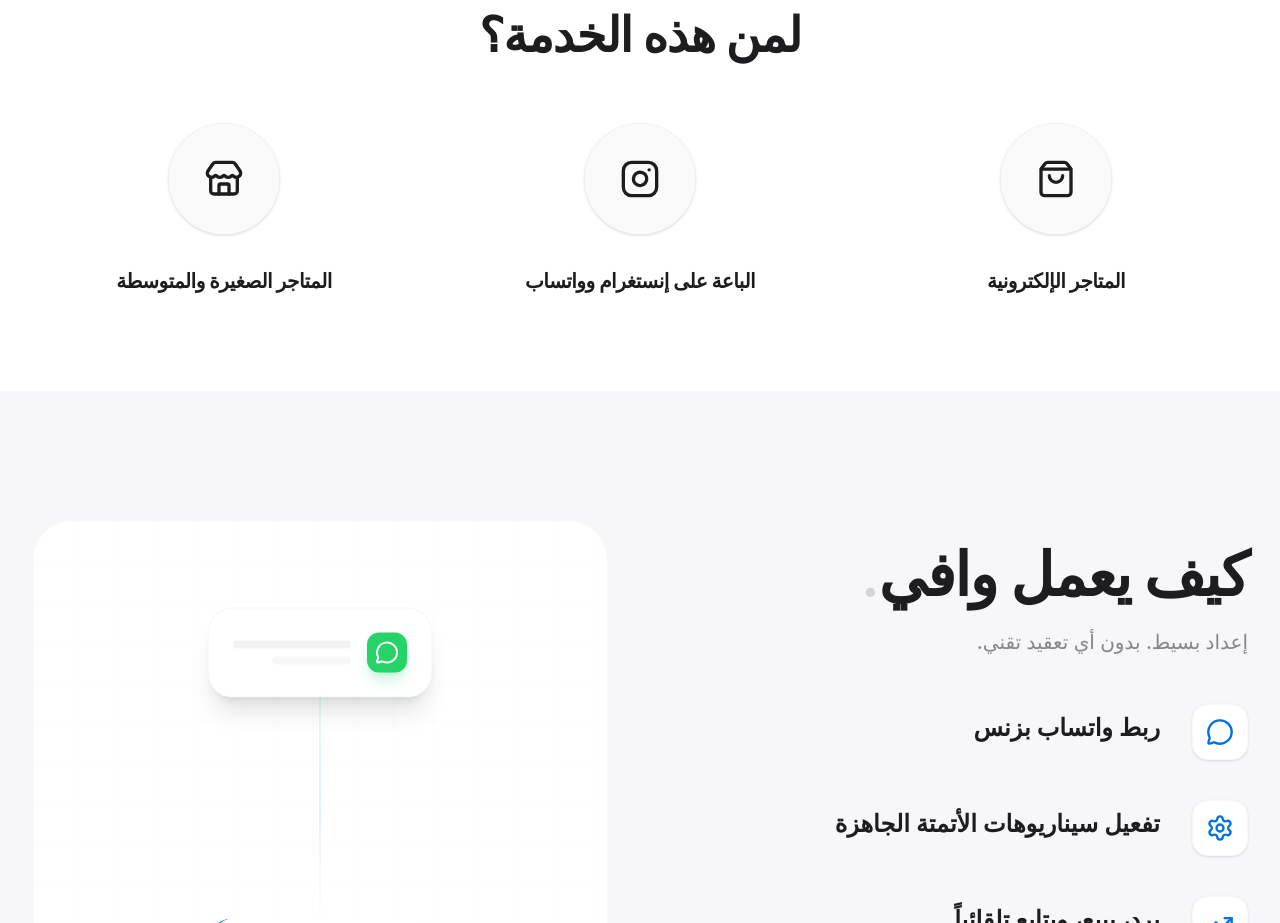
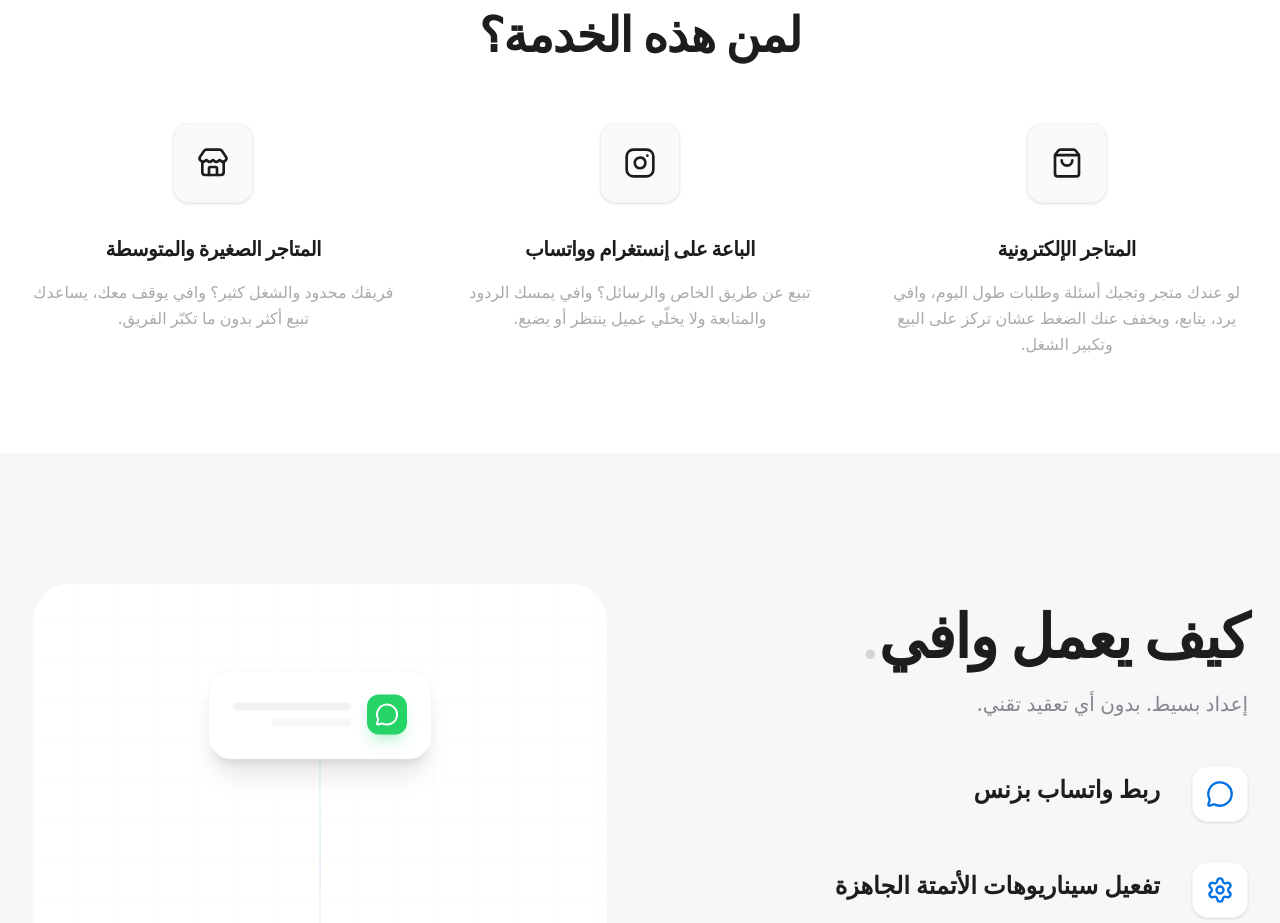
Before and after one commit to engessa85/useWafe, a Next.js app: page /ar in a window 1280 px wide. Shown: the part 3220-4143 px from the top of the page. Built offline with nearby package versions, Linux system fonts and the light colour scheme.

Commit message:
adjusting this service is for whome section

```diff
--- a/components/sections/TargetAudience.tsx
+++ b/components/sections/TargetAudience.tsx
@@ -18,22 +18,27 @@
                 >
                     {dict.TargetAudience.title}
                 </motion.h2>
-                <div className="grid grid-cols-1 md:grid-cols-3 gap-16 md:gap-8">
-                    {dict.TargetAudience.items.map((label: string, i: number) => {
+                <div className="grid grid-cols-1 md:grid-cols-3 gap-12 md:gap-16">
+                    {dict.TargetAudience.items.map((item: { title: string, desc: string }, i: number) => {
                         const Icon = icons[i] || Store;
                         return (
                             <motion.div
                                 key={i}
-                                initial={{ opacity: 0, scale: 0.9 }}
-                                whileInView={{ opacity: 1, scale: 1 }}
+                                initial={{ opacity: 0, y: 20 }}
+                                whileInView={{ opacity: 1, y: 0 }}
                                 viewport={{ once: true }}
                                 transition={{ delay: i * 0.1, duration: 0.5 }}
-                                className="flex flex-col items-center group cursor-pointer"
+                                className="flex flex-col items-center text-center group"
                             >
-                                <div className="h-28 w-28 rounded-full bg-neutral-50 border border-black/[0.03] flex items-center justify-center mb-8 shadow-sm group-hover:shadow-xl transition-all duration-700 active:scale-95">
-                                    <Icon className="w-10 h-10 text-foreground group-hover:text-action transition-colors duration-500" />
+                                <div className="h-20 w-20 rounded-2xl bg-neutral-50 border border-black/[0.03] flex items-center justify-center mb-8 shadow-sm group-hover:shadow-xl group-hover:bg-action/5 group-hover:border-action/10 transition-all duration-500">
+                                    <Icon className="w-8 h-8 text-foreground group-hover:text-action transition-colors duration-500" />
                                 </div>
-                                <span className="text-xl font-semibold text-foreground tracking-tight group-hover:text-action transition-colors">{label}</span>
+                                <h3 className="text-xl font-semibold text-foreground tracking-tight mb-4 group-hover:text-action transition-colors">
+                                    {item.title}
+                                </h3>
+                                <p className="text-secondary font-medium leading-relaxed opacity-70 group-hover:opacity-100 transition-opacity duration-500">
+                                    {item.desc}
+                                </p>
                             </motion.div>
                         );
                     })}
--- a/public/locales/ar.json
+++ b/public/locales/ar.json
@@ -59,9 +59,18 @@
     "TargetAudience": {
         "title": "لمن هذه الخدمة؟",
         "items": [
-            "المتاجر الإلكترونية",
-            "الباعة على إنستغرام وواتساب",
-            "المتاجر الصغيرة والمتوسطة"
+            {
+                "title": "المتاجر الإلكترونية",
+                "desc": "لو عندك متجر وتجيك أسئلة وطلبات طول اليوم، وافي يرد، يتابع، ويخفف عنك الضغط عشان تركز على البيع وتكبير الشغل."
+            },
+            {
+                "title": "الباعة على إنستغرام وواتساب",
+                "desc": "تبيع عن طريق الخاص والرسائل؟ وافي يمسك الردود والمتابعة ولا يخلّي عميل ينتظر أو يضيع."
+            },
+            {
+                "title": "المتاجر الصغيرة والمتوسطة",
+                "desc": "فريقك محدود والشغل كثير؟ وافي يوقف معك، يساعدك تبيع أكثر بدون ما تكبّر الفريق."
+            }
         ]
     },
     "Pricing": {
--- a/public/locales/en.json
+++ b/public/locales/en.json
@@ -57,11 +57,20 @@
         "cta": "Know How It Works"
     },
     "TargetAudience": {
-        "title": "Who is this for?",
+        "title": "Who Is This For?",
         "items": [
-            "E-commerce Stores",
-            "Instagram & WhatsApp Sellers",
-            "Small & Medium Enterprises"
+            {
+                "title": "E-commerce Stores",
+                "desc": "If you run an online store and receive questions and orders all day, Wafe handles replies, follow-ups, and reduces the load—so you can focus on selling and growing your business."
+            },
+            {
+                "title": "Instagram & WhatsApp Sellers",
+                "desc": "Selling through DMs and messages? Wafe manages responses and follow-ups, making sure no customer is left waiting or lost."
+            },
+            {
+                "title": "Small & Medium Businesses",
+                "desc": "Limited team and growing workload? Wafe supports you by helping you sell more—without the need to expand your team."
+            }
         ]
     },
     "Pricing": {
```
